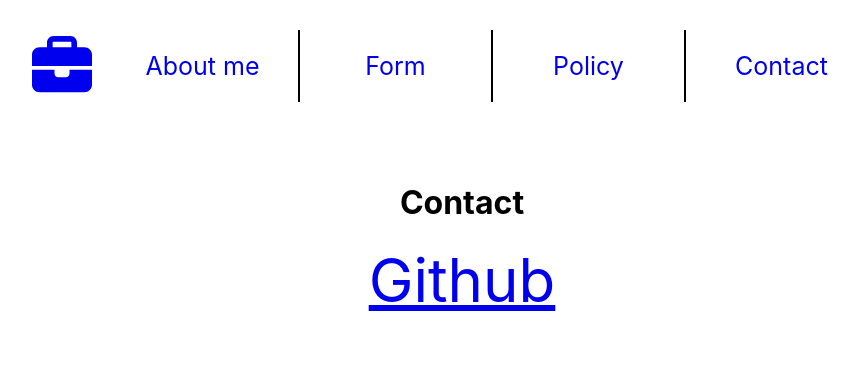
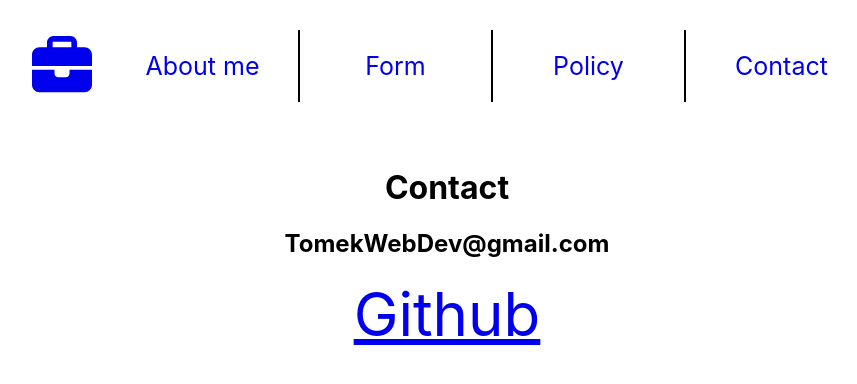
Before and after one commit to TDomagalski/DaftCodeAcademy, a React (Create React App) app in the folder ex1/: page /contact in a window 1280 px wide. Shown: the top 384 px of the page, without its empty margins (193-1050 px from the left). Built offline with nearby package versions, Linux system fonts and the light colour scheme.

Commit message:
feat: small changes in contact.js

```diff
--- a/ex1/src/components/routes/contact.js
+++ b/ex1/src/components/routes/contact.js
@@ -1,10 +1,12 @@
 export const Contact = () => {
 	return (
-		<div className="container">
+		<div className="">
 			<h1>Contact</h1>
+			<h2>TomekWebDev@gmail.com</h2>
 			<a
 				className="links"
-				href="https://github.com/TDomagalski/DaftCodeAcademy">
+				href="https://github.com/TDomagalski/DaftCodeAcademy"
+				target="_blank">
 				Github
 			</a>
 		</div>
```
